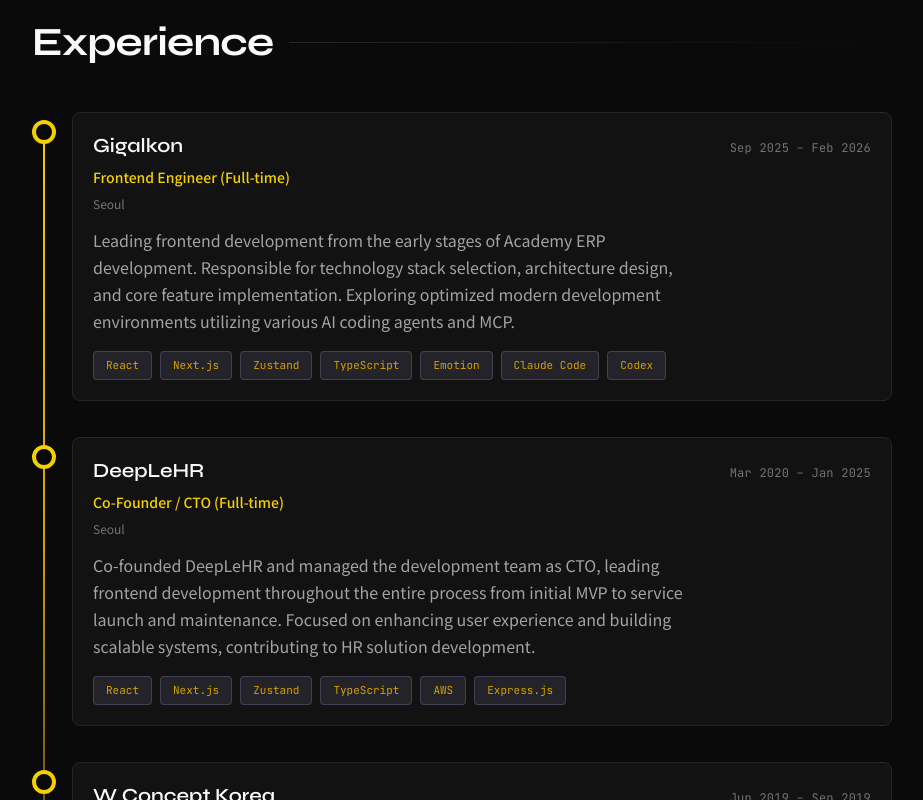
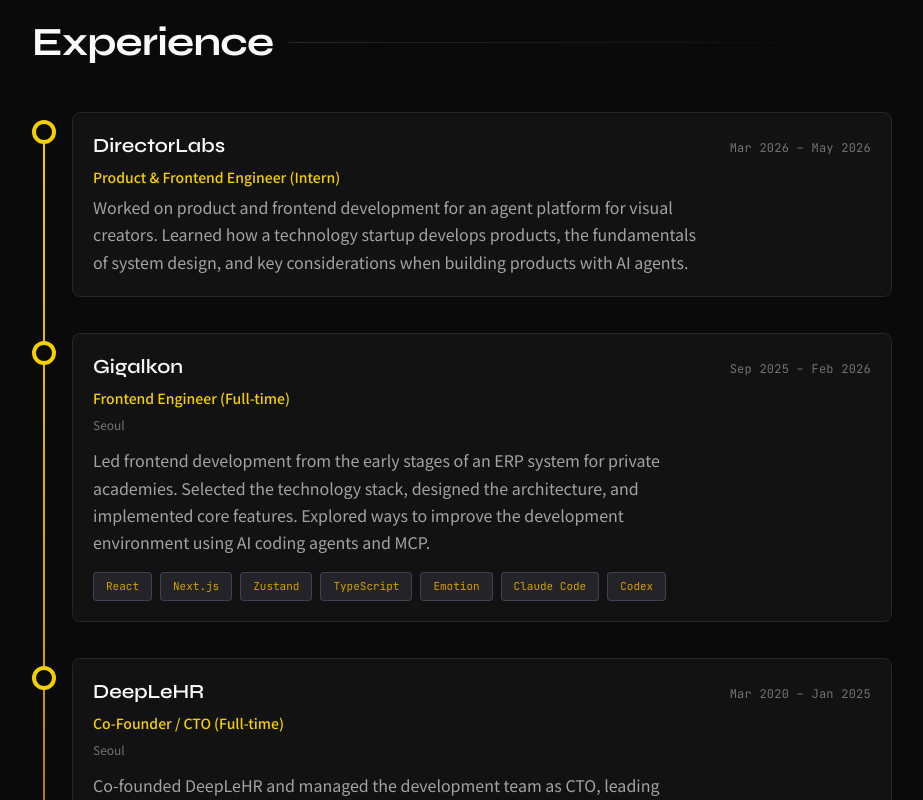
Before and after one commit to udfnd/udfnd.com, a Next.js app: page / in a window 1280 px wide. Shown: the part 860-1660 px from the top of the page, without its empty margins (178-1101 px from the left). Built offline with nearby package versions, Linux system fonts and the light colour scheme; no server answers; a web font is replaced by a local one.

Commit message:
Add DirectorLabs internship and update past experience

```diff
--- a/src/components/home/ExperienceSection.tsx
+++ b/src/components/home/ExperienceSection.tsx
@@ -265,7 +265,7 @@
                   <span className={periodStyles}>{exp.period}</span>
                 </div>
                 <p className={roleStyles}>{exp.role}</p>
-                <p className={locationStyles}>{exp.location}</p>
+                {exp.location && <p className={locationStyles}>{exp.location}</p>}
                 <p className={descriptionStyles}>{exp.description}</p>
                 {exp.technologies.length > 0 && (
                   <div className={tagsStyles}>
--- a/src/i18n/translations.ts
+++ b/src/i18n/translations.ts
@@ -22,11 +22,19 @@
         title: '경력',
         items: [
           {
+            company: 'DirectorLabs',
+            role: 'Product & Frontend Engineer (인턴)',
+            period: '2026년 3월 – 2026년 5월',
+            location: '',
+            description: '비주얼 크리에이터를 위한 에이전트 플랫폼에서 제품 및 프론트엔드 개발을 맡았습니다. 기술 스타트업의 제품 개발 방식과 시스템 디자인의 기초를 익히고, AI agent를 활용한 제품에서 중요하게 고려해야 할 요소를 배웠습니다.',
+            technologies: [],
+          },
+          {
             company: '기깔콘',
             role: 'Frontend Engineer (정규직)',
             period: '2025년 9월 – 2026년 2월',
             location: '서울',
-            description: '학원 ERP 개발 초기 과정부터 프론트엔드 리드를 맡고 있습니다. 기술 스택 선정, 아키텍처 설계, 주요 기능 구현 등을 담당하고 있으며, 다양한 AI 코딩 에이전트와 MCP 등을 활용해서 현대 개발에 최적화된 환경을 찾고 있습니다.',
+            description: '학원 ERP 개발 초기부터 프론트엔드 리드를 맡았습니다. 기술 스택 선정, 아키텍처 설계, 주요 기능 구현을 담당했으며, 다양한 AI 코딩 에이전트와 MCP를 활용해 개발 환경을 개선할 방법을 탐색했습니다.',
             technologies: [
               'React',
               'Next.js',
@@ -186,11 +194,19 @@
         title: 'Experience',
         items: [
           {
+            company: 'DirectorLabs',
+            role: 'Product & Frontend Engineer (Intern)',
+            period: 'Mar 2026 – May 2026',
+            location: '',
+            description: 'Worked on product and frontend development for an agent platform for visual creators. Learned how a technology startup develops products, the fundamentals of system design, and key considerations when building products with AI agents.',
+            technologies: [],
+          },
+          {
             company: 'Gigalkon',
             role: 'Frontend Engineer (Full-time)',
             period: 'Sep 2025 – Feb 2026',
             location: 'Seoul',
-            description: 'Leading frontend development from the early stages of Academy ERP development. Responsible for technology stack selection, architecture design, and core feature implementation. Exploring optimized modern development environments utilizing various AI coding agents and MCP.',
+            description: 'Led frontend development from the early stages of an ERP system for private academies. Selected the technology stack, designed the architecture, and implemented core features. Explored ways to improve the development environment using AI coding agents and MCP.',
             technologies: [
               'React',
               'Next.js',
@@ -350,11 +366,19 @@
         title: '工作经历',
         items: [
           {
+            company: 'DirectorLabs',
+            role: '产品与前端工程师（实习）',
+            period: '2026年3月 – 2026年5月',
+            location: '',
+            description: '负责面向视觉创作者的智能体平台的产品与前端开发。在此期间，学习了科技初创公司的产品开发方式和系统设计基础，也了解了开发集成 AI 智能体的产品时需要重点考虑的因素。',
+            technologies: [],
+          },
+          {
             company: 'Gigalkon',
             role: '前端工程师（全职）',
             period: '2025年9月 – 2026年2月',
             location: '首尔',
-            description: '从学院ERP开发初期阶段担任前端负责人。负责技术栈选型、架构设计和核心功能实现，利用各类AI编程代理和MCP探索最优化的现代开发环境。',
+            description: '曾在培训机构 ERP 系统的开发初期担任前端负责人，负责技术栈选型、架构设计和核心功能实现，并使用各类 AI 编程智能体和 MCP 探索了改善开发环境的方法。',
             technologies: [
               'React',
               'Next.js',
@@ -514,11 +538,19 @@
         title: '職歴',
         items: [
           {
+            company: 'DirectorLabs',
+            role: 'プロダクト・フロントエンドエンジニア（インターン）',
+            period: '2026年3月 – 2026年5月',
+            location: '',
+            description: 'ビジュアルクリエイター向けのエージェントプラットフォームで、プロダクトとフロントエンドの開発を担当しました。技術系スタートアップにおけるプロダクト開発の進め方とシステム設計の基礎を学び、AIエージェントを組み込んだプロダクトで重視すべき点への理解を深めました。',
+            technologies: [],
+          },
+          {
             company: 'Gigalkon',
             role: 'フロントエンドエンジニア（正社員）',
             period: '2025年9月 – 2026年2月',
             location: 'ソウル',
-            description: '学習塾ERP開発の初期段階からフロントエンドリードを担当。技術スタック選定、アーキテクチャ設計、コア機能実装を担当。各種AIコーディングエージェントやMCPを活用し、最適化されたモダン開発環境を探求中。',
+            description: '学習塾向けERPシステムの開発初期からフロントエンドをリードしました。技術スタックの選定、アーキテクチャ設計、主要機能の実装を担当し、各種AIコーディングエージェントやMCPを活用して開発環境を改善する方法を探りました。',
             technologies: [
               'React',
               'Next.js',
```
